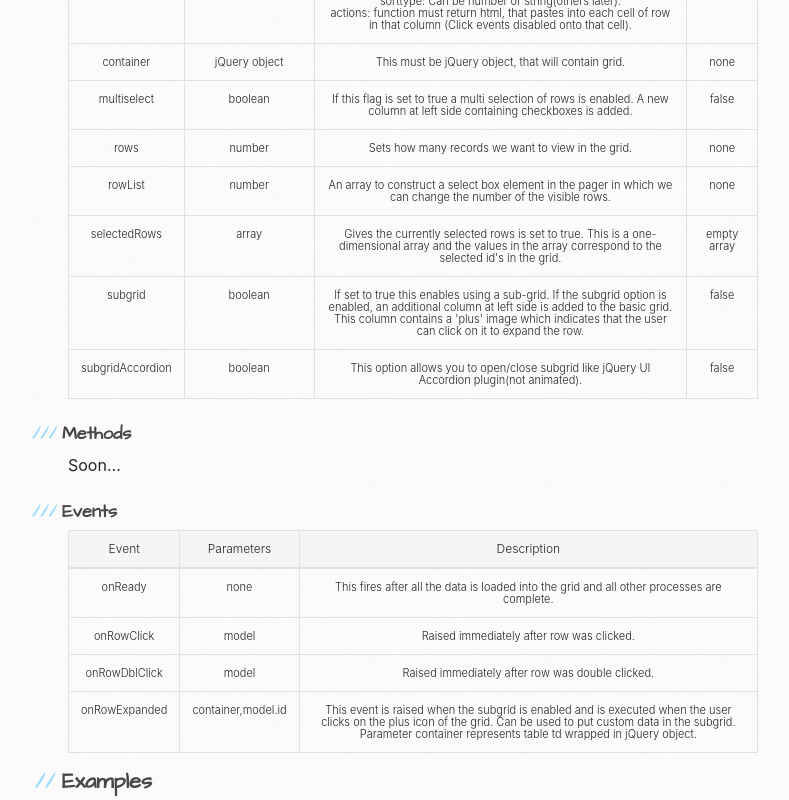
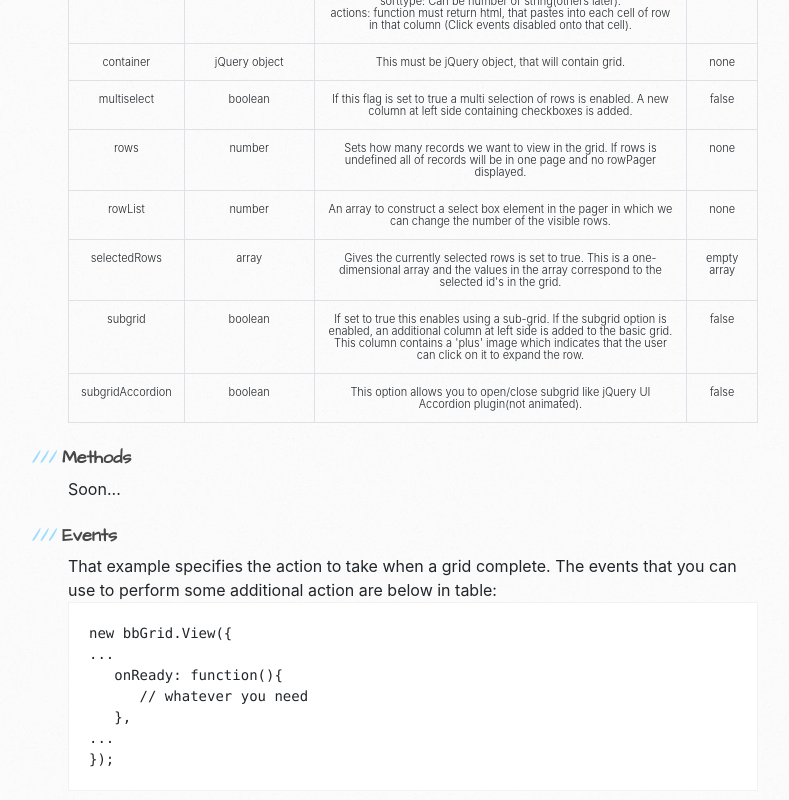
Before and after one commit to direct-fuel-injection/bbGrid, a plain HTML site: page index.html in a window 1280 px wide. Shown: the part 1640-2440 px from the top of the page, without its empty margins (102-891 px from the left). Drawn offline with nearby package versions, Linux system fonts and the light colour scheme; a script that the page names is missing.

Commit message:
example for events

```diff
--- a/index.html
+++ b/index.html
@@ -137,7 +137,7 @@
                             <tr>
                                 <td>rows</td>
                                 <td>number</td>
-                                <td>Sets how many records we want to view in the grid.</td>
+                                <td>Sets how many records we want to view in the grid. If rows is undefined all of records will be in one page and no rowPager displayed.</td>
                                 <td>none</td>
                             </tr>
                             <tr>
@@ -169,6 +169,14 @@
                     <h3>Methods</h3>
                     Soon...
                     <h3>Events</h3>
+                    That example specifies the action to take when a grid complete. The events that you can use to perform some additional action are below in table:
+                    <pre>new bbGrid.View({
+...
+   onReady: function(){
+      // whatever you need
+   },
+...
+});</pre>
                     <table class="bbGrid-grid table table-bordered">
                         <thead class="bbGrid-grid-head">
                             <tr>
```
